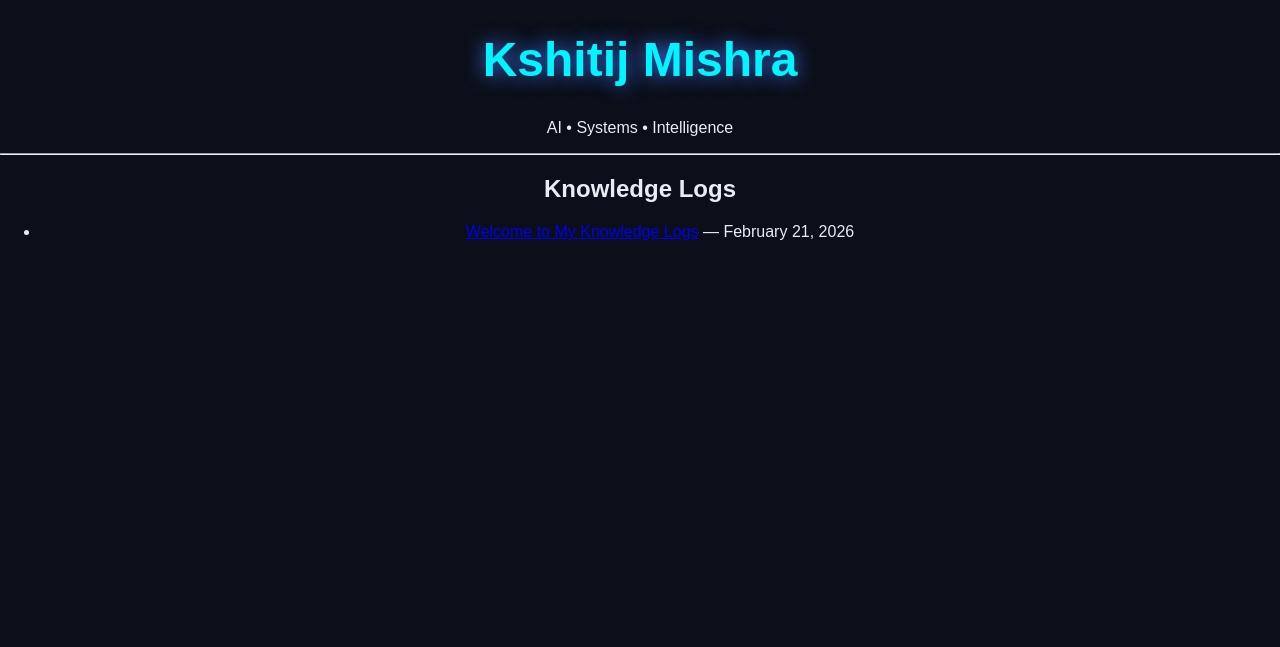
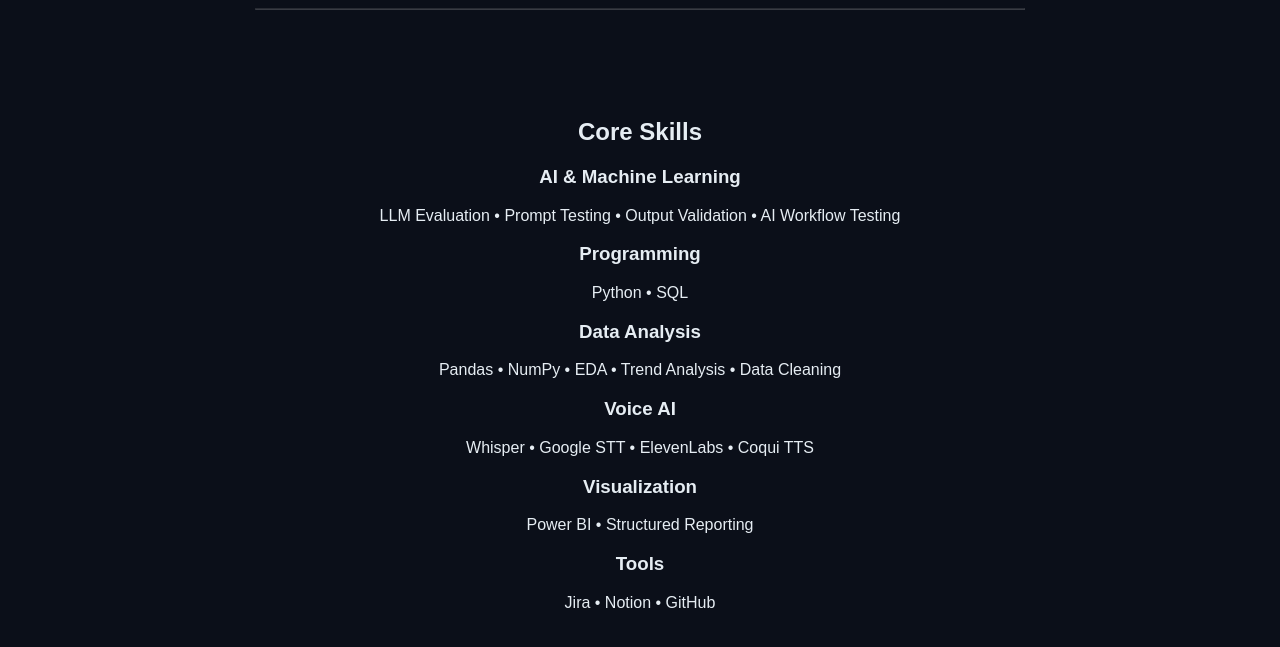
Before and after one commit to KshitijMishra1418/kshitij.info, a Jekyll site: the page built from index.md, in a window 1280 px wide. Shown: the top 647 px of the page. Built offline with Jekyll 4.4.1, drawn with Linux system fonts in a browser that asks for light colours; our own code applies the rules of GitHub Pages for plain Markdown files.

Commit message:
Update index.md

```diff
--- a/index.md
+++ b/index.md
@@ -1,19 +1,39 @@
----
-layout: default
-title: Home
----
+<hr style="opacity:0.2; width:60%;">
 
-<h1 class="glow">Kshitij Mishra</h1>
-<p>AI • Systems • Intelligence</p>
+<div style="padding: 80px 20px;">
+    <h2>Core Skills</h2>
 
-<hr>
+    <div class="skills-grid">
 
-<h2>Knowledge Logs</h2>
+        <div class="skill-card">
+            <h3>AI & Machine Learning</h3>
+            <p>LLM Evaluation • Prompt Testing • Output Validation • AI Workflow Testing</p>
+        </div>
 
-<ul>
-{% for post in site.posts %}
-  <li>
-    <a href="{{ post.url }}">{{ post.title }}</a> — {{ post.date | date: "%B %d, %Y" }}
-  </li>
-{% endfor %}
-</ul>
+        <div class="skill-card">
+            <h3>Programming</h3>
+            <p>Python • SQL</p>
+        </div>
+
+        <div class="skill-card">
+            <h3>Data Analysis</h3>
+            <p>Pandas • NumPy • EDA • Trend Analysis • Data Cleaning</p>
+        </div>
+
+        <div class="skill-card">
+            <h3>Voice AI</h3>
+            <p>Whisper • Google STT • ElevenLabs • Coqui TTS</p>
+        </div>
+
+        <div class="skill-card">
+            <h3>Visualization</h3>
+            <p>Power BI • Structured Reporting</p>
+        </div>
+
+        <div class="skill-card">
+            <h3>Tools</h3>
+            <p>Jira • Notion • GitHub</p>
+        </div>
+
+    </div>
+</div>
```
